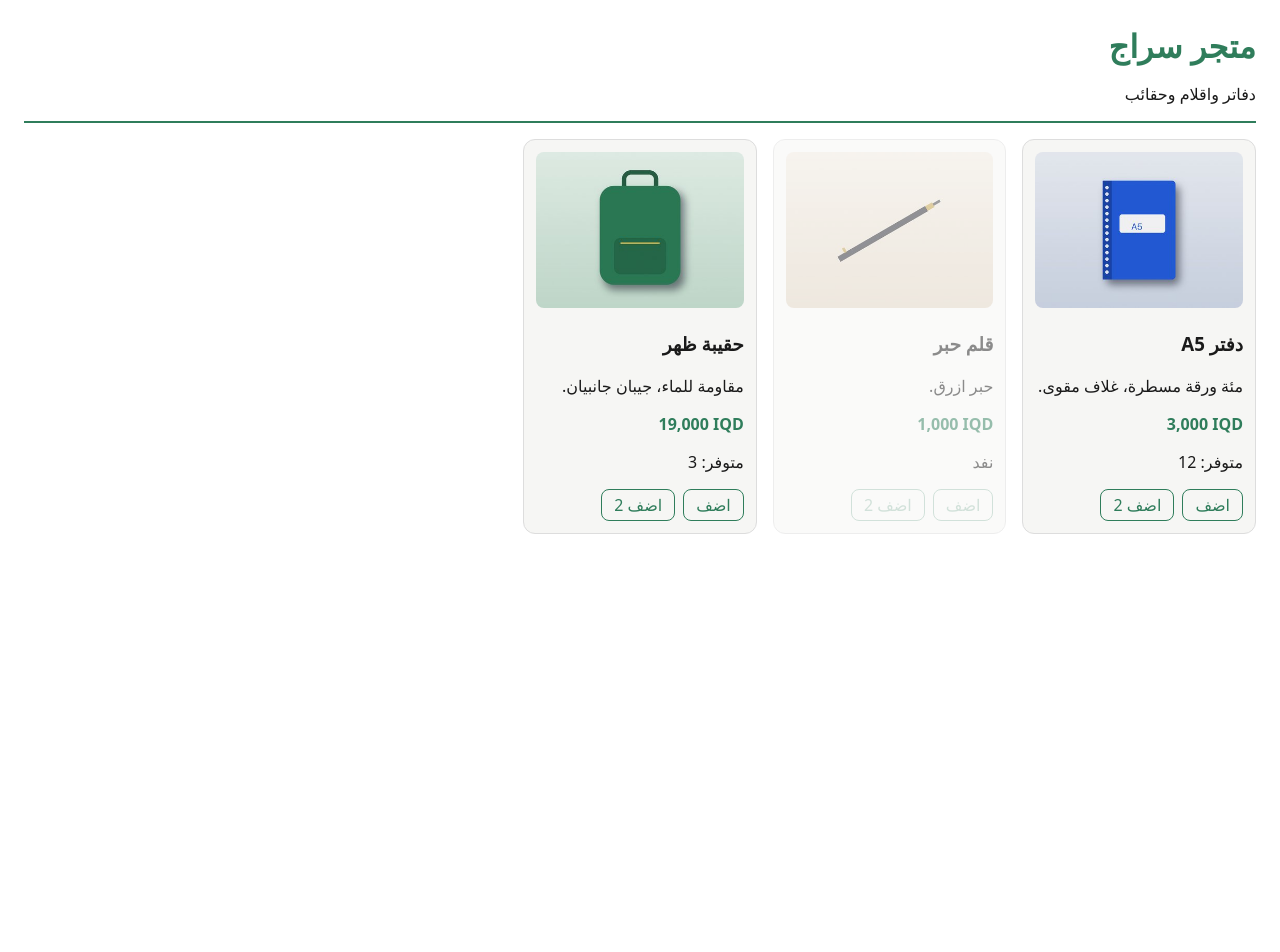
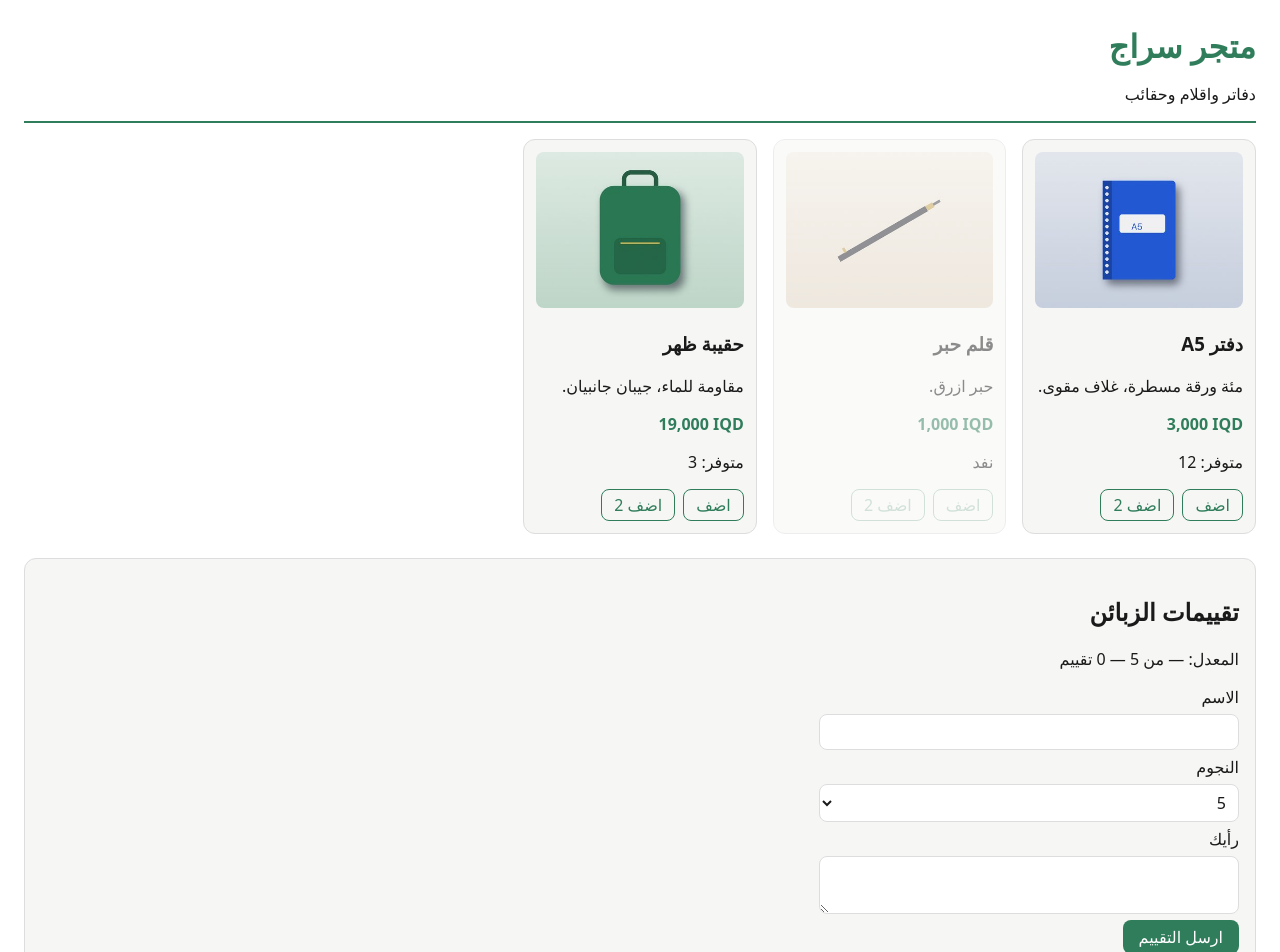
Before and after one commit to srajking/siraj-shop, a React (Vite) app in the folder web/: page / in a window 1280 px wide. Shown: the top 952 px of the page. Before the commit the page ends 800 px from the top, so only its background shows below. Built offline with nearby package versions, Linux system fonts and the light colour scheme.

Commit message:
Add a reviews form; store stars as a number
Co-Authored-By: Claude Opus 5.5 <noreply@anthropic.com>

Claude-Session: https://claude.ai/code/session_01CHfzoUBjXfpRGDhg1E2x7L

```diff
--- a/web/src/App.jsx
+++ b/web/src/App.jsx
@@ -1,5 +1,6 @@
 import Header from './components/Header.jsx'
 import ProductList from './components/ProductList.jsx'
+import Reviews from './components/Reviews.jsx'
 import { products } from './products.js'
 
 export default function App() {
@@ -7,6 +8,7 @@ export default function App() {
     <main dir="rtl">
       <Header />
       <ProductList products={products} />
+      <Reviews />
     </main>
   )
 }
--- /dev/null
+++ b/web/src/components/Reviews.jsx
@@ -0,0 +1,50 @@
+import { useState } from 'react'
+import s from './Reviews.module.css'
+
+const empty = { name: '', stars: '5', text: '' }
+
+export default function Reviews() {
+  const [reviews, setReviews] = useState([])
+  const [form, setForm] = useState(empty)
+  const [errors, setErrors] = useState({})
+
+  const change = e => setForm({ ...form, [e.target.name]: e.target.value })
+  const total = reviews.reduce((sum, r) => sum + r.stars, 0)
+  const average = reviews.length ? (total / reviews.length).toFixed(1) : '—'
+
+  function handleSubmit(e) {
+    e.preventDefault()
+    const next = {}
+    if (!form.name.trim()) next.name = 'اكتب اسمك'
+    if (form.text.trim().length < 5) next.text = 'اكتب 5 احرف على الاقل'
+    setErrors(next)
+    const first = Object.keys(next)[0]
+    if (first) return e.currentTarget.elements[first].focus()
+    setReviews([...reviews, { id: reviews.length + 1, ...form, stars: Number(form.stars) }])
+    setForm(empty)
+  }
+
+  const err = key => errors[key] && <p id={key + '-err'} className={s.err}>{errors[key]}</p>
+  const aria = key => ({ 'aria-invalid': errors[key] ? true : undefined, 'aria-describedby': errors[key] ? key + '-err' : undefined })
+
+  return (
+    <section className={s.box} aria-labelledby="rev-title">
+      <h2 id="rev-title">تقييمات الزبائن</h2>
+      <p id="avg">المعدل: <bdi>{average}</bdi> من 5 — {reviews.length} تقييم</p>
+      <ul>{reviews.map(r => <li key={r.id}><b>{r.name}</b> ({r.stars}★): {r.text}</li>)}</ul>
+      <form onSubmit={handleSubmit} noValidate className={s.form}>
+        <label htmlFor="name">الاسم</label>
+        <input id="name" name="name" value={form.name} onChange={change} {...aria('name')} />
+        {err('name')}
+        <label htmlFor="stars">النجوم</label>
+        <select id="stars" name="stars" value={form.stars} onChange={change}>
+          {[5, 4, 3, 2, 1].map(n => <option key={n} value={n}>{n}</option>)}
+        </select>
+        <label htmlFor="text">رأيك</label>
+        <textarea id="text" name="text" value={form.text} onChange={change} {...aria('text')} />
+        {err('text')}
+        <button>ارسل التقييم</button>
+      </form>
+    </section>
+  )
+}
--- /dev/null
+++ b/web/src/components/Reviews.module.css
@@ -0,0 +1,6 @@
+.box { margin-top: 24px; padding: 16px; border: 1px solid var(--line); border-radius: 12px; background: var(--card); }
+.form { display: grid; gap: 6px; max-width: 420px; }
+.form input, .form select, .form textarea { font: inherit; padding: 6px 8px; border-radius: 8px; border: 1px solid var(--line); background: var(--bg); color: var(--text); }
+.form [aria-invalid] { border-color: #c33; }
+.form button { justify-self: start; font: inherit; padding: 6px 16px; border-radius: 8px; border: 0; background: var(--accent); color: #fff; cursor: pointer; }
+.err { margin: 0; color: #c33; font-size: .9em; }
```
